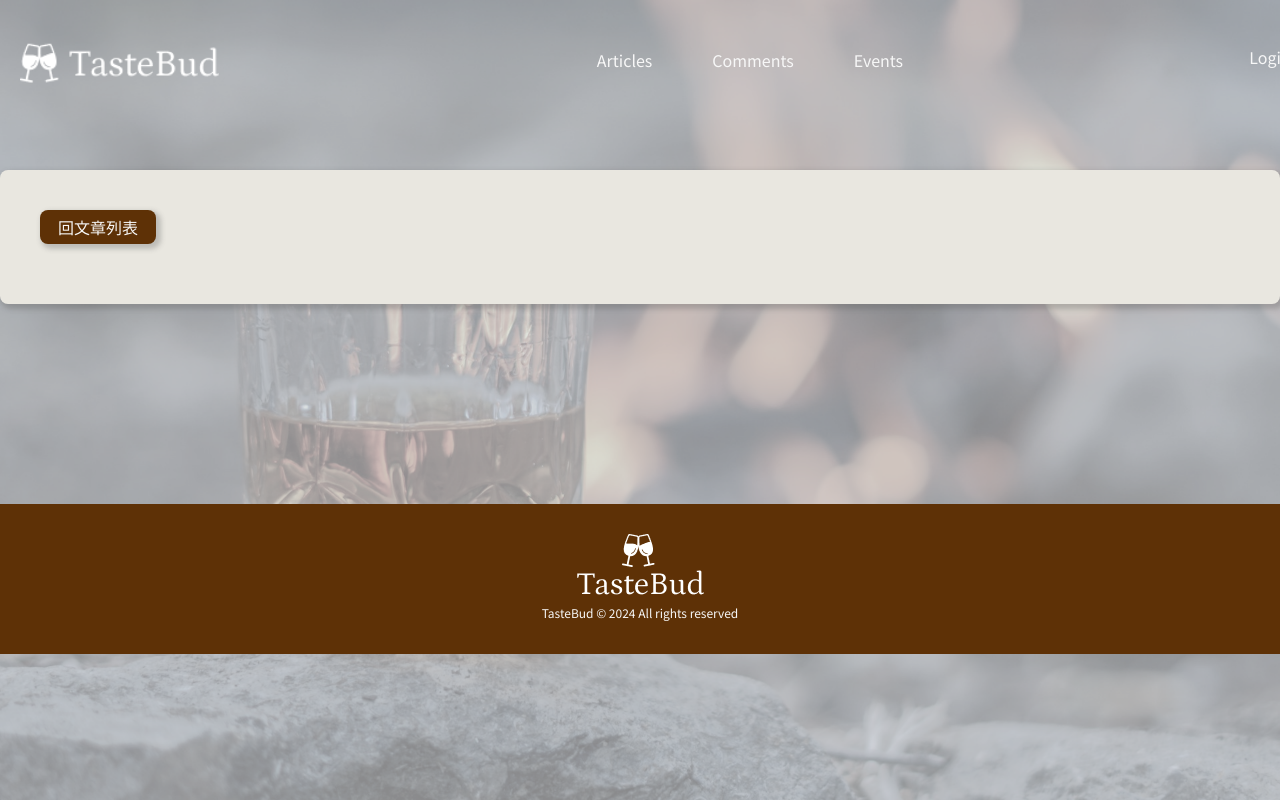
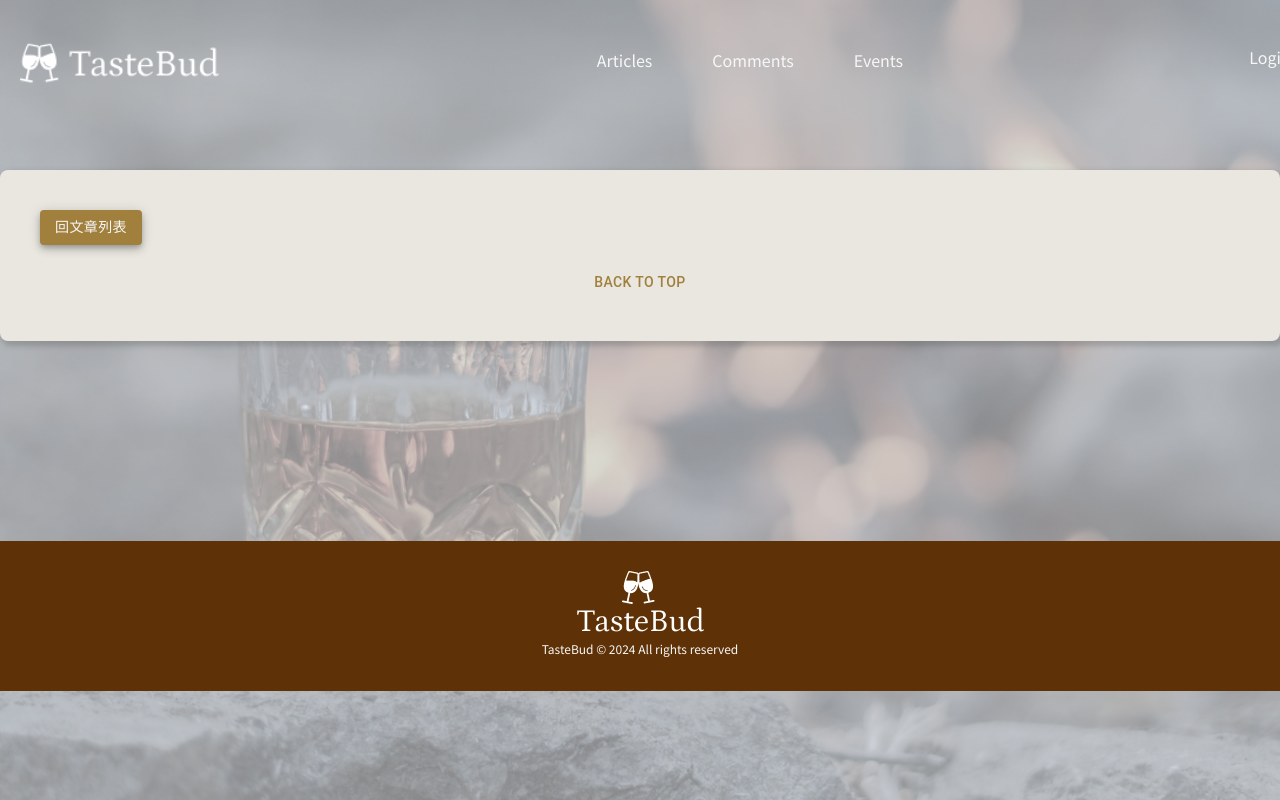
Before and after one commit to Tesiadyn/TasteBud, a React (Vite) app: page /article/1 in a window 1280 px wide. Shown: the top 800 px of the page. Built offline with nearby package versions, Linux system fonts and the light colour scheme; no server answers; the database is empty.

Commit message:
feat(article): imported MUI button and added back to top button

```diff
--- a/src/pages/Article/Article.tsx
+++ b/src/pages/Article/Article.tsx
@@ -10,6 +10,8 @@ import {
   ArticleText,
   PageLink,
   PrevPageBtn,
+  BackToTopBtn,
+  BtnDiv,
 } from "./ArticleStyle";
 
 interface ArticleData {
@@ -44,17 +46,42 @@ const Article = () => {
     };
     fetchArticleData();
   }, []);
+
+  const handleToTopClick = () => {
+    window.scrollTo({ top: 0, behavior: "smooth" });
+  };
+
   return (
     <Container>
       <Wrapper>
         <ArticleSection>
           <PageLink to="/articles">
-            <PrevPageBtn>回文章列表</PrevPageBtn>
+            <PrevPageBtn
+              variant="outlined"
+              sx={{
+                backgroundColor: "#a1803e",
+                color: "#f7f7f7",
+                border: "none",
+                boxShadow: 5,
+                "&:hover": {
+                  backgroundColor: "#b19f7d",
+                  border: "none",
+                  boxShadow: 2,
+                },
+              }}
+            >
+              回文章列表
+            </PrevPageBtn>
           </PageLink>
           <SectionTitle>{articleData?.title}</SectionTitle>
           <ArticleText>
             <p>{articleData?.text}</p>
           </ArticleText>
+          <BtnDiv>
+            <BackToTopBtn onClick={handleToTopClick} sx={{ color: "#a1803e" }}>
+              Back to top
+            </BackToTopBtn>
+          </BtnDiv>
         </ArticleSection>
       </Wrapper>
     </Container>
--- a/src/pages/Article/ArticleStyle.tsx
+++ b/src/pages/Article/ArticleStyle.tsx
@@ -1,5 +1,7 @@
 import styled from "styled-components";
 import { Link } from "react-router-dom";
+import { Button } from "@mui/material";
+
 export const Container = styled.div`
   width: 100%;
 `;
@@ -23,12 +25,19 @@ export const ArticleText = styled.p`
 export const PageLink = styled(Link)`
   text-decoration: none;
 `;
-export const PrevPageBtn = styled.div`
-  color: #f7f7f7;
+export const PrevPageBtn = styled(Button)`
+  /* color: #f7f7f7;
   padding: 8px;
   width: 100px;
   text-align: center;
   border-radius: 8px;
   background-color: #5e3106;
-  box-shadow: 3px 3px 5px 2px rgba(89, 89, 89, 0.3);
+  box-shadow: 3px 3px 5px 2px rgba(89, 89, 89, 0.3); */
 `;
+export const BtnDiv = styled.div`
+  width: 100%;
+  text-align: center;
+`;
+export const BackToTopBtn = styled(Button)`
+  margin: 0 auto;
+`;
```
